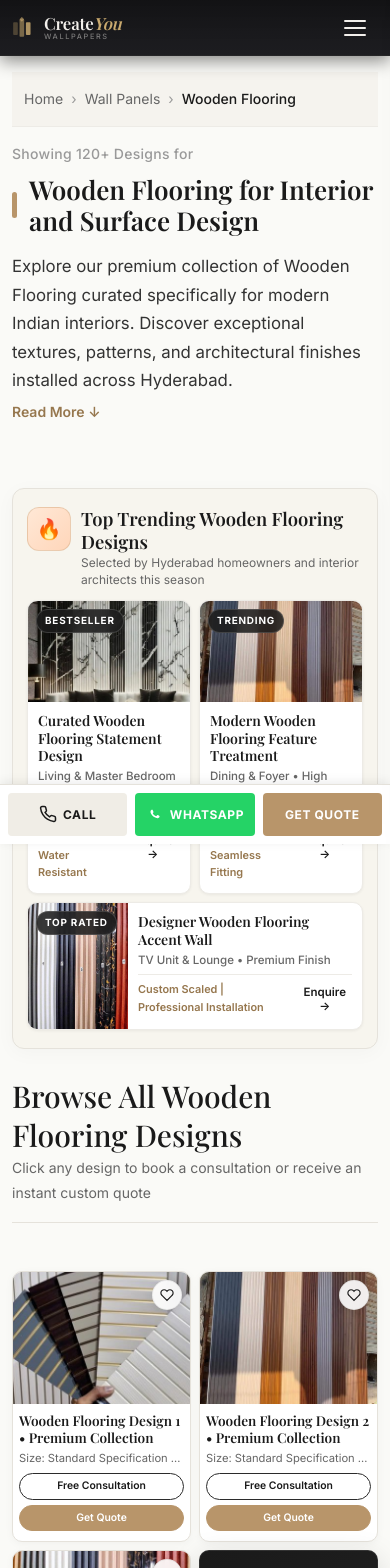
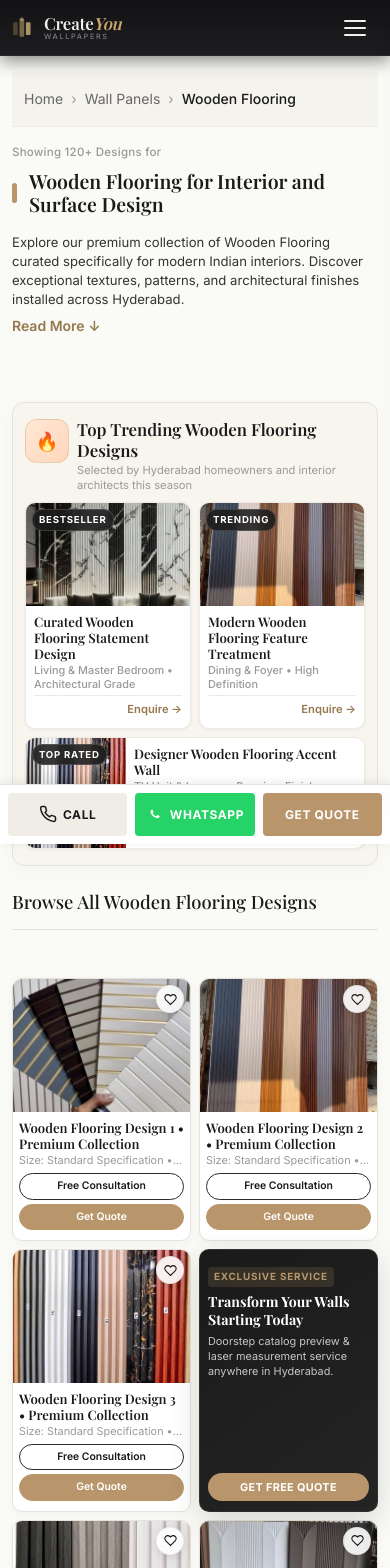
Before and after one commit to ChanduInjumalla/CreateYouWallpapers, a React (Vite) app: page /wooden-flooring in a window 390 px wide. Shown: the top 1568 px of the page. Built offline with nearby package versions, Linux system fonts and the light colour scheme; a web font is replaced by a local one.

Commit message:
style: declutter mobile text across category cards, trending models, and page headers for a clean, neat aesthetic

```diff
--- a/src/components/CategoryCard/CategoryCard.css
+++ b/src/components/CategoryCard/CategoryCard.css
@@ -77,21 +77,35 @@
   letter-spacing: 0.03em;
 }
 
-@media (max-width: 600px) {
+@media (max-width: 768px) {
   .cat-card__body {
-    padding: 10px 10px 12px;
+    padding: 8px 10px 10px;
   }
   .cat-card__title {
-    font-size: 0.92rem;
-    margin-bottom: 3px;
+    font-size: 0.86rem;
+    font-weight: 600;
+    margin-bottom: 2px;
+    line-height: 1.25;
   }
   .cat-card__text {
-    font-size: 0.75rem;
-    line-height: 1.35;
-    -webkit-line-clamp: 2;
+    display: none; /* Hide heavy description text for clean, minimalist category browsing */
   }
   .cat-card__action {
-    margin-top: 6px;
-    font-size: 0.72rem;
+    margin-top: 4px;
+    font-size: 0.7rem;
+    font-weight: 600;
   }
 }
+
+@media (max-width: 480px) {
+  .cat-card__body {
+    padding: 7px 8px 8px;
+  }
+  .cat-card__title {
+    font-size: 0.82rem;
+  }
+  .cat-card__action {
+    font-size: 0.68rem;
+    margin-top: 2px;
+  }
+}
--- a/src/components/CategoryPageTemplate/CategoryPageTemplate.css
+++ b/src/components/CategoryPageTemplate/CategoryPageTemplate.css
@@ -1213,38 +1213,49 @@
   }
 
   .cat-page__title {
-    font-size: 1.85rem;
+    font-size: 1.35rem;
+    font-weight: 600;
   }
 
   .cat-page__title-bar {
-    height: 1.85rem;
-  }
-
-  /* Trending Floor — 2-2 Layout */
+    height: 1.35rem;
+  }
+
+  .cat-page__results-count {
+    font-size: 0.72rem;
+  }
+
+  .cat-page__intro-short {
+    font-size: 0.82rem;
+    line-height: 1.45;
+  }
+
+  /* Trending Floor — 2-2 Layout (Clean & Uncluttered) */
   .cat-page__trending-container {
-    padding: 18px 14px;
+    padding: 16px 12px;
     border-radius: 12px;
-    margin-bottom: 28px;
+    margin-bottom: 24px;
   }
 
   .cat-page__trending-header {
-    gap: 10px;
-    margin-bottom: 12px;
+    gap: 8px;
+    margin-bottom: 10px;
   }
 
   .cat-page__flame-badge {
-    font-size: 1.25rem;
+    font-size: 1.15rem;
   }
 
   .cat-page__trending-titles h2 {
-    font-size: 1.15rem;
+    font-size: 1.05rem;
     line-height: 1.25;
     margin-bottom: 2px;
   }
 
   .cat-page__trending-titles p {
-    font-size: 0.75rem;
-    line-height: 1.35;
+    font-size: 0.7rem;
+    line-height: 1.3;
+    color: var(--color-text-muted);
   }
 
   .cat-page__trending-grid {
@@ -1264,7 +1275,7 @@
   .cat-trending-card:nth-child(3):last-child {
     grid-column: 1 / -1;
     display: grid;
-    grid-template-columns: 120px 1fr;
+    grid-template-columns: 110px 1fr;
     align-items: stretch;
   }
 
@@ -1274,42 +1285,70 @@
   }
 
   .cat-trending-card__badge {
-    top: 8px;
-    left: 8px;
-    font-size: 0.62rem;
-    padding: 3px 8px;
-    border-radius: 12px;
+    top: 6px;
+    left: 6px;
+    font-size: 0.6rem;
+    padding: 2px 6px;
+    border-radius: 10px;
   }
 
   .cat-trending-card__body {
-    padding: 10px 10px 12px;
+    padding: 8px 8px 10px;
   }
 
   .cat-trending-card__title {
-    font-size: 0.88rem;
+    font-size: 0.82rem;
+    font-weight: 600;
+    line-height: 1.22;
+    margin-bottom: 2px;
+  }
+
+  .cat-trending-card__sub {
+    font-size: 0.68rem;
     line-height: 1.25;
     margin-bottom: 4px;
-  }
-
-  .cat-trending-card__sub {
-    font-size: 0.72rem;
-    line-height: 1.3;
-    margin-bottom: 6px;
-    -webkit-line-clamp: 2;
+    color: var(--color-text-muted);
+    -webkit-line-clamp: 1;
   }
 
   .cat-trending-card__footer {
-    padding-top: 6px;
+    padding-top: 4px;
     margin-top: auto;
-  }
-
+    display: flex;
+    justify-content: flex-end;
+  }
+
+  /* Remove heavy pipe-separated spec text from mobile 2-column cards */
   .cat-trending-card__spec {
+    display: none;
+  }
+
+  .cat-trending-card:nth-child(3):last-child .cat-trending-card__spec {
+    display: block;
     font-size: 0.68rem;
+    color: var(--color-text-muted);
+  }
+
+  .cat-trending-card:nth-child(3):last-child .cat-trending-card__footer {
+    justify-content: space-between;
+    align-items: center;
   }
 
   .cat-trending-card__cta {
-    font-size: 0.72rem;
-    padding: 4px 6px;
+    font-size: 0.7rem;
+    font-weight: 600;
+    padding: 2px 0;
+    color: var(--color-gold-dark);
+  }
+
+  /* Main Listing Header — Clean & Minimal */
+  .cat-page__grid-header h2 {
+    font-size: 1.15rem;
+    margin-bottom: 0;
+  }
+
+  .cat-page__grid-subtitle {
+    display: none; /* Hide heavy subtitle on mobile for cleaner page */
   }
 
   /* Main 2-Column Product Grid */
@@ -1323,50 +1362,51 @@
   }
 
   .cat-design-card__wishlist-btn {
-    top: 8px;
-    right: 8px;
-    width: 30px;
-    height: 30px;
+    top: 6px;
+    right: 6px;
+    width: 28px;
+    height: 28px;
   }
 
   .cat-design-card__wishlist-btn svg {
-    width: 14px;
-    height: 14px;
+    width: 13px;
+    height: 13px;
   }
 
   .cat-design-card__content {
-    padding: 10px 10px 12px;
+    padding: 8px 8px 10px;
   }
 
   .cat-design-card__title {
-    font-size: 0.85rem;
-    line-height: 1.25;
-    margin-bottom: 4px;
+    font-size: 0.82rem;
+    line-height: 1.22;
+    margin-bottom: 2px;
     height: auto;
-    min-height: 2.15rem;
+    min-height: 2rem;
     -webkit-line-clamp: 2;
   }
 
   .cat-design-card__spec {
-    font-size: 0.7rem;
-    line-height: 1.3;
-    margin-bottom: 8px;
+    font-size: 0.68rem;
+    line-height: 1.2;
+    margin-bottom: 6px;
+    color: var(--color-text-muted);
     -webkit-line-clamp: 1;
   }
 
   .cat-design-card__actions {
     display: flex;
     flex-direction: column;
-    gap: 5px;
+    gap: 4px;
     margin-top: auto;
   }
 
-  /* Product Action Buttons — No clipping, compact font */
+  /* Product Action Buttons — Clean & Proportionate */
   .cat-card-btn {
     width: 100%;
-    font-size: 0.68rem;
+    font-size: 0.65rem;
     font-weight: 600;
-    padding: 7px 4px;
+    padding: 6px 4px;
     line-height: 1.2;
     text-align: center;
     white-space: normal;
@@ -1376,11 +1416,11 @@
   }
 
   .cat-card-btn--outline {
-    border-width: 1.5px;
+    border-width: 1px;
   }
 
   .cat-card-btn--solid {
-    border-width: 1.5px;
+    border-width: 1px;
   }
 
   /* In-Grid Promotional Cards ("Ads in section") */
@@ -1570,11 +1610,11 @@
   }
 
   .cat-page__title {
-    font-size: 1.625rem;
+    font-size: 1.22rem;
   }
 
   .cat-page__title-bar {
-    height: 1.625rem;
+    height: 1.22rem;
   }
 
   .cat-modal {
--- a/src/pages/Home/Home.css
+++ b/src/pages/Home/Home.css
@@ -354,16 +354,14 @@
     grid-column: 1 / -1;
   }
   .home-discover__info {
-    padding: 12px 14px;
+    padding: 10px 12px;
   }
   .home-discover__info h3 {
-    font-size: 1.05rem;
-    margin-bottom: 4px;
+    font-size: 0.95rem;
+    margin-bottom: 3px;
   }
   .home-discover__info p {
-    font-size: 0.78rem;
-    margin-bottom: 8px;
-    line-height: 1.4;
+    display: none;
   }
 
   /* 2-2 Category layout for Wall Panels */
--- a/src/styles/index.css
+++ b/src/styles/index.css
@@ -533,11 +533,14 @@ input, textarea, select {
   }
 
   .section-header h2 {
-    font-size: var(--font-size-2xl);
+    font-size: 1.35rem;
+    font-weight: 600;
   }
 
   .section-header p {
-    font-size: var(--font-size-sm);
+    font-size: 0.8rem;
+    line-height: 1.4;
+    color: var(--color-text-light);
   }
 }
 
```
